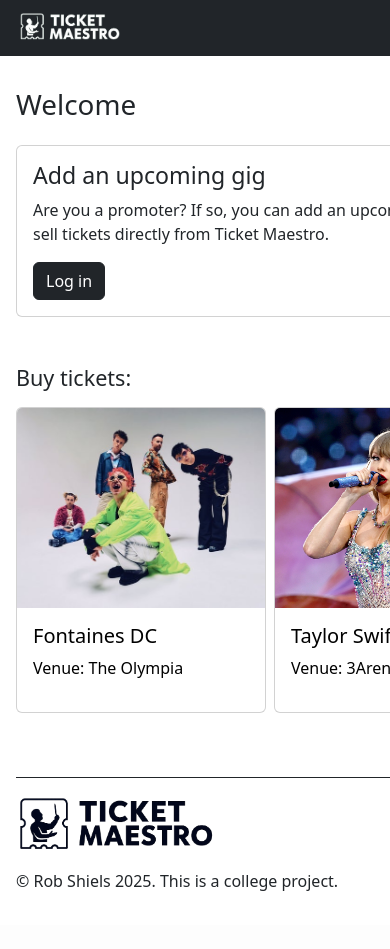
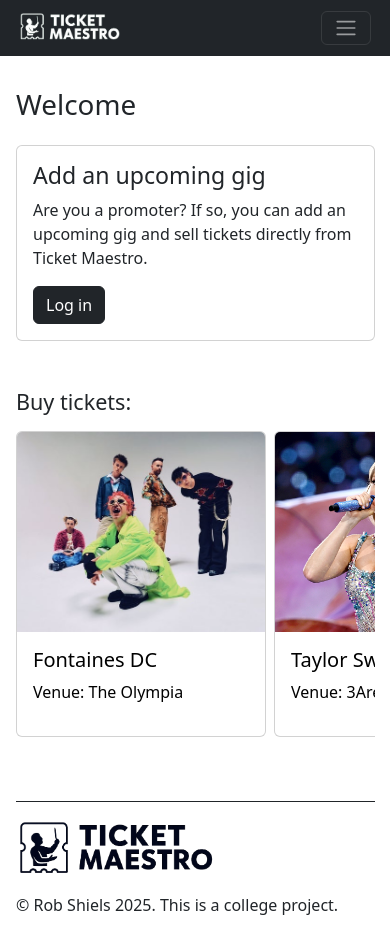
Before and after one commit to shielsr/assignment-03, a Flask app: page / in a window 390 px wide; the page is wider, and only the part inside the window is pictured. Before the commit the page ends 891 px from the top of that part, so only its background shows below. Run offline with Flask 3, Linux system fonts and the light colour scheme.

Commit message:
Fixed mobile carousel bug

```diff
--- a/static/css/style.css
+++ b/static/css/style.css
@@ -102,8 +102,9 @@
 /* ---------------------------------------------------------*/
 
 
+
 .carousel {
-    width: 100%;
+    width: 92vw;
     /* Width of carousel */
     display: flex;
     flex-direction: column;
--- a/templates/my_account.html
+++ b/templates/my_account.html
@@ -42,7 +42,7 @@
             <option value="Music World">Music World</option>
           </select>
         </div>
-        <button type="submit" class="btn btn-outline-primary">Change promoter</button>
+        <button type="submit" class="btn btn-primary">Change promoter</button>
   </div>
 </div>
 
```
